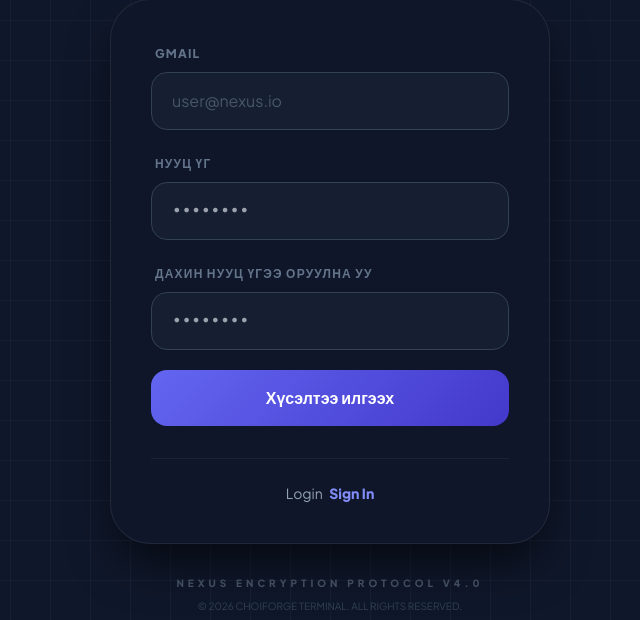
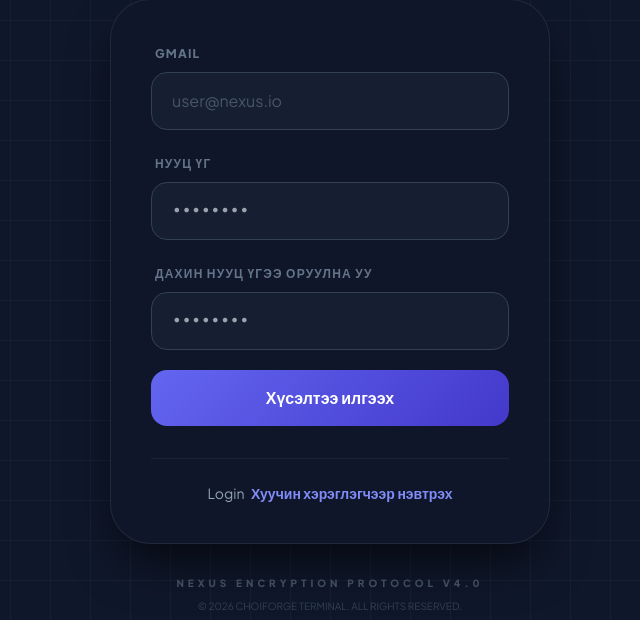
Before and after one commit to choigun0809A/FamilyTreeChoiForge, a Flask app: page /signup in a window 1280 px wide. Shown: the part 180-800 px from the top of the page, without its empty margins (310-950 px from the left). Run offline with Flask 3, Linux system fonts and the light colour scheme; parts of the project's set-up code (start-up, migrations or seed data) failed here and were passed over; some libraries are stand-ins or nearby versions.

Commit message:
another translation

```diff
--- a/templates/login.html
+++ b/templates/login.html
@@ -122,7 +122,7 @@
             <div class="mt-8 text-center">
                 <p class="text-sm text-slate-500">
                     Signup
-                    <a href="/signup" class="text-indigo-400 hover:text-indigo-300 font-bold ml-1 transition-colors">Create Identity</a>
+                    <a href="/signup" class="text-indigo-400 hover:text-indigo-300 font-bold ml-1 transition-colors">Шинэ хэрэглэгчээр нэвтрэх</a>
                 </p>
             </div>
         </div>
--- a/templates/signup.html
+++ b/templates/signup.html
@@ -123,7 +123,7 @@
             <div class="mt-8 pt-6 border-t border-white/5 text-center">
                 <p class="text-sm text-slate-400">
                     Login
-                    <a href="/login" class="text-indigo-400 hover:text-indigo-300 font-bold ml-1 transition-colors">Sign In</a>
+                    <a href="/login" class="text-indigo-400 hover:text-indigo-300 font-bold ml-1 transition-colors">Хуучин хэрэглэгчээр нэвтрэх</a>
                 </p>
             </div>
         </div>
```
